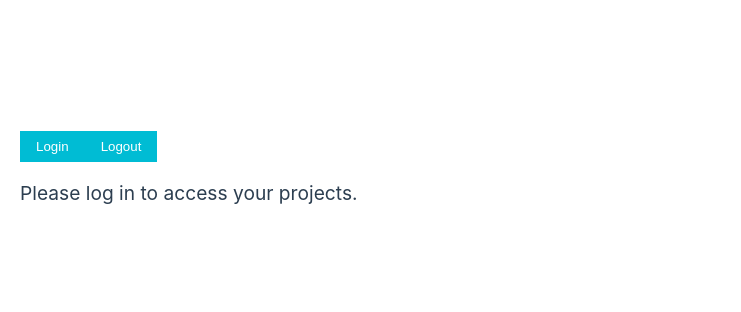
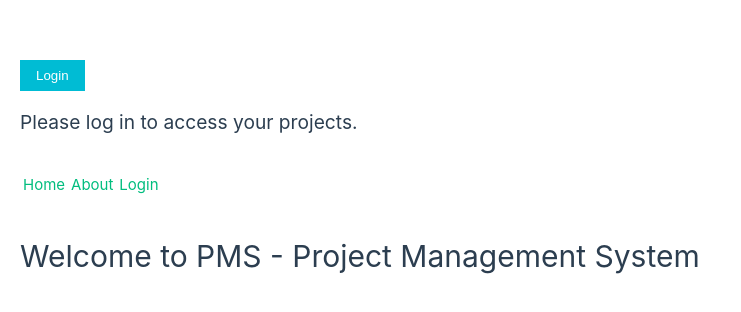
Before and after one commit to NimNim20/Project-Management-System, a Vue app in the folder PMS/: page / in a window 1280 px wide. Shown: the part 230-542 px from the top of the page, without its empty margins (0-741 px from the left). Built offline with nearby package versions, Linux system fonts and the light colour scheme; no server answers.

Commit message:
Home page working, login conditions in development

```diff
--- a/PMS/src/App.vue
+++ b/PMS/src/App.vue
@@ -13,16 +13,19 @@ const { user, login, logout } = useUsers()
 // Project management composable
 const { projects } = useProjects()
 const selectedProjectId = ref(null)
+const isLoggedIn = ref(false)
 
 // Fetch projects if user is logged in
 const handleLogin = async () => {
   await login('admin@admin.com', 'admin1')
+  isLoggedIn.value = true
   if (user.value) {
     useProjects()  // Fetch projects after login
   }
 }
 
 const handleLogout = () => {
+  isLoggedIn.value = false
   logout()
   selectedProjectId.value = null  // Reset project selection on logout
 }
@@ -31,14 +34,25 @@ const handleLogout = () => {
 const handleSelectProject = (projectId) => {
   selectedProjectId.value = projectId
 }
+
+// function userLogin() {
+//   isLoggedIn.value = true
+// }
+
+// function userLogout() {
+//   isLoggedIn.value = false
+// }
 </script>
 
 <template>
   <div class="app-container">
     <header>
 
-      <button @click="handleLogin">Login</button>
-      <button @click="handleLogout">Logout</button>
+      <!-- Only show Login button when logged out -->
+      <button v-if="!isLoggedIn" @click="handleLogin">Login</button>
+
+      <!-- Only show Logout button when logged in -->
+      <button v-if="isLoggedIn" @click="handleLogout">Logout</button>
     </header>
 
     <!-- Main Content: Show project management only if logged in -->
--- a/PMS/src/modules/useUsers.js
+++ b/PMS/src/modules/useUsers.js
@@ -24,7 +24,7 @@ export const useUsers = () => {
             } else {
                 error.value = 'Login failed. Please try again later.';
             }
-            console.log(err.message);  // Log the error for debugging purposes
+            console.log(err.code);  // Log the error for debugging purposes
         }
     }
 
```
Also changed, not shown: PMS/src/router/index.js (+6 -3 lines).
